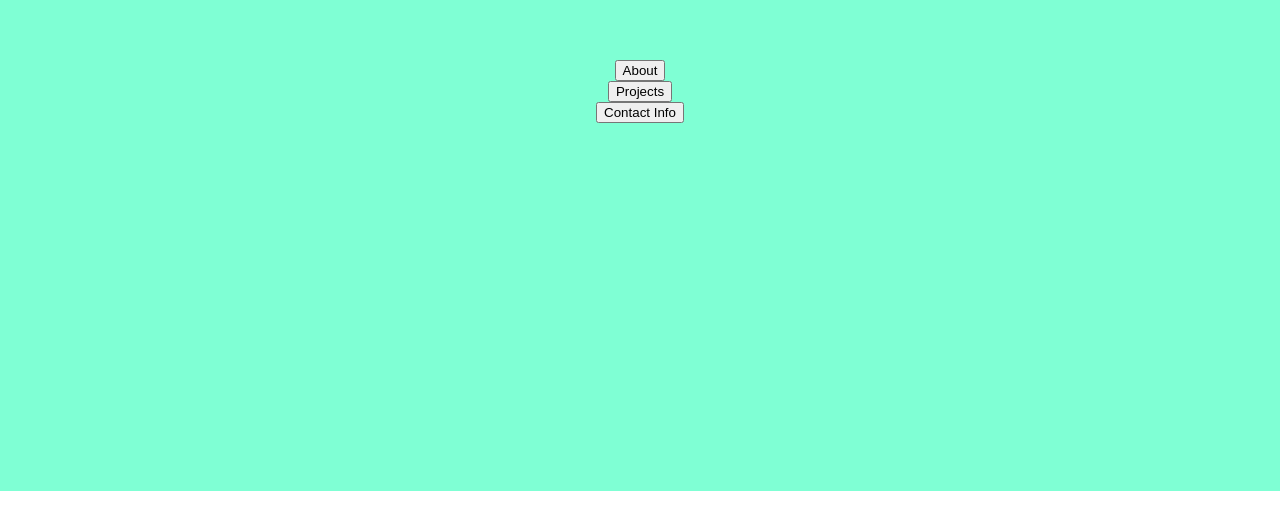
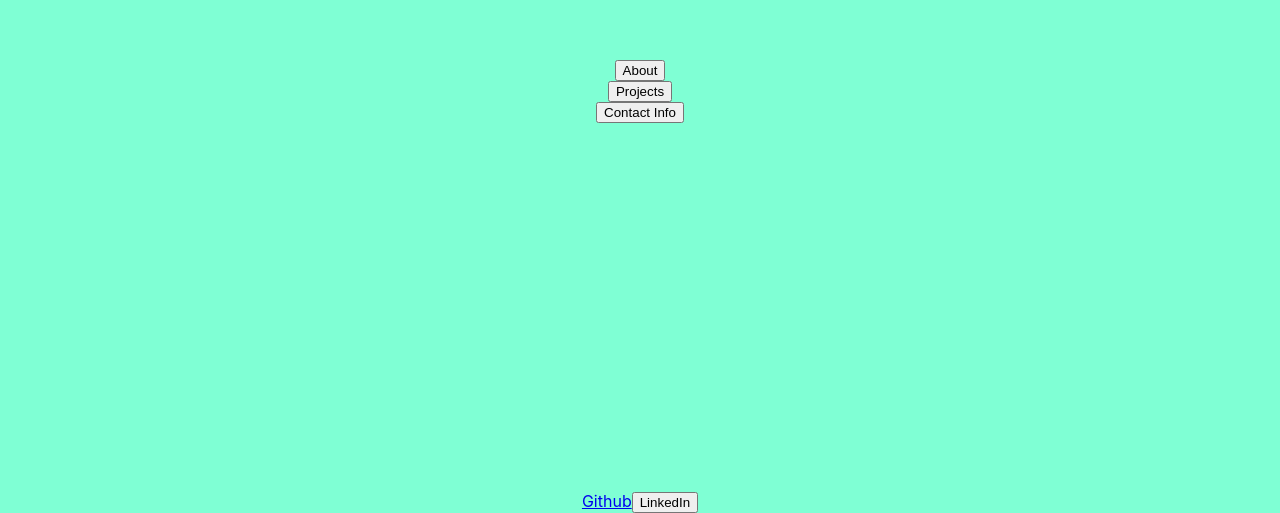
Before and after one commit to DannyBlaz/Portfolio, a React (Create React App) app: page / in a window 1280 px wide. Shown: the part 309-822 px from the top of the page. Before the commit the page ends 800 px from the top, so only its background shows below. Built offline with nearby package versions, Linux system fonts and the light colour scheme.

Commit message:
Added git href to contact info

```diff
--- a/src/components/contactInfo.js
+++ b/src/components/contactInfo.js
@@ -2,7 +2,10 @@ import React from "react";
 
 function ContactInfo() {
     return (
-        <div></div>
+        <div>
+            <a href="https://github.com/DannyBlaz">Github</a>
+            <button>LinkedIn</button>
+        </div>
     );
 }
 
```
Also changed, not shown: src/App.js (line endings or trailing spaces).
